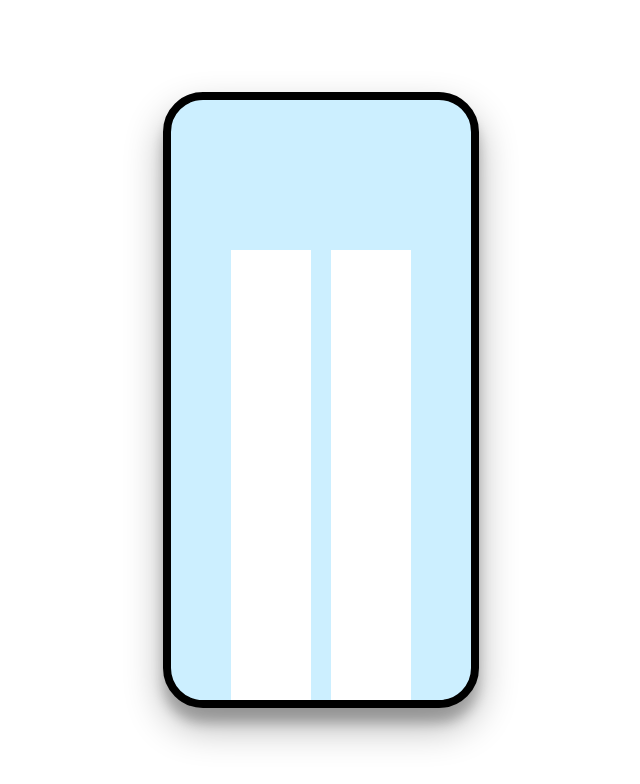
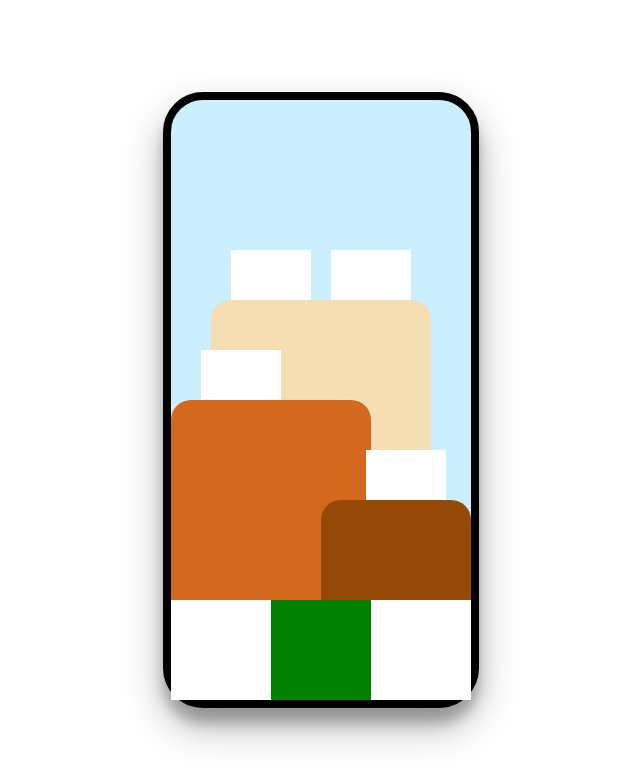
Before and after one commit to eduardosandov/game-animation, a plain HTML site: page game.html in a window 1280 px wide. Shown: the whole page, without its empty margins (319-959 px from the left). Drawn offline with Linux system fonts and the light colour scheme.

Commit message:
Update game.html

```diff
--- a/game.html
+++ b/game.html
@@ -44,40 +44,85 @@
         .layer-3 {
             position: absolute;
             z-index: 3;
+            right: 0;
+            left: 0;
+            margin: 0 auto;
+            width: 220px;
+            border-radius: 20px;
+            height: 400px;
+            background: wheat;
+            bottom: 0;
         }
         .layer-4 {
             position: absolute;
             z-index: 4;
+            height: 350px;
+            width: 80px;
+            background: white;
+            bottom: 0;
+            left: 30px;
 
         }
         .layer-5 {
             position: absolute;
             z-index: 5;
+            width: 200px;
+            height: 300px;
+            border-radius: 20px 20px 0 0;
+            background: chocolate;
+            bottom: 0;
 
         }
         .layer-6 {
             position: absolute;
             z-index: 6;
+            width: 80px;
+            height: 250px;
+            background: white;
+            bottom: 0;
+            right: 25px;
 
         }
         .layer-7 {
             position: absolute;
             z-index: 7;
+            width: 150px;
+            height: 200px;
+            background: #944a06;
+            bottom: 0;
+            right: 0;
+            border-radius: 20px 20px 0 0;
 
         }
         .layer-8 {
             position: absolute;
             z-index: 8;
+            width: 180px;
+            height: 100px;
+            bottom: 0;
+            background: green;
+            left: 0;
+            right: 0;
+            margin: 0 auto;
 
         }
         .layer-9 {
             position: absolute;
             z-index: 9;
+            width: 100px;
+            height: 100px;
+            bottom: 0;
+            background: white;
 
         }
         .layer-10 {
             position: absolute;
             z-index: 10;
+            width: 100px;
+            height: 100px;
+            bottom: 0;
+            right: 0;
+            background: white;
 
         }
 
```
